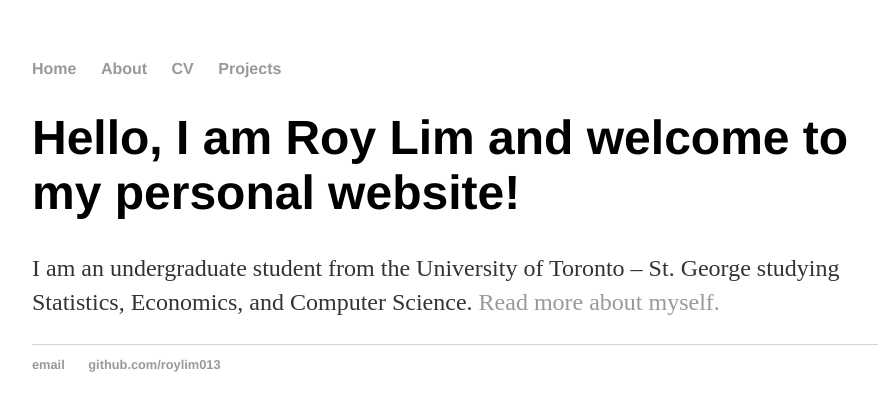
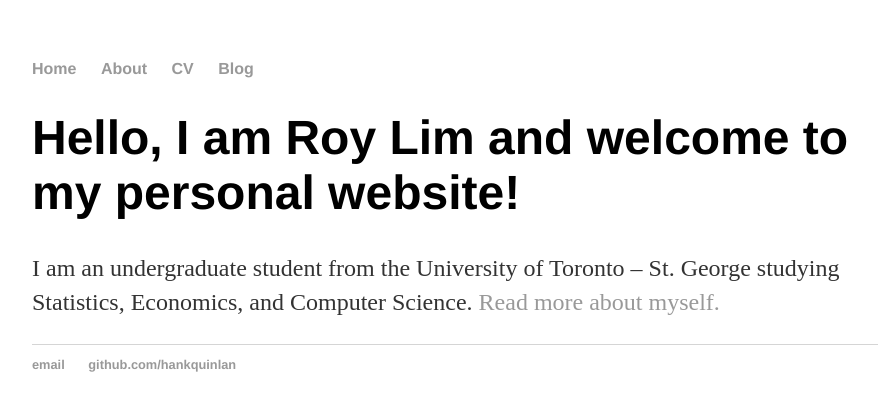
Before and after one commit to roylim013/roylim013.github.io, a Jekyll site: the page built from index.html, in a window 1280 px wide. Shown: the top 411 px of the page, without its empty margins (160-1038 px from the left). Built offline with Jekyll 4.4.1, drawn with Linux system fonts in a browser that asks for light colours.

Commit message:
Add files via upload

```diff
--- a/_layouts/default.html
+++ b/_layouts/default.html
@@ -2,28 +2,33 @@
 <html>
   <head>
     <title>{{ page.title }}</title>
-			<!-- link to main stylesheet -->
+
     <link rel="stylesheet" type="text/css" href="/css/main.css">
+
   </head>
+
+
   <body>
     <nav>
 <ul>
 <li><a href="/">Home</a></li>
 <li><a href="/about">About</a></li>
 <li><a href="/cv">CV</a></li>
-	        		<li><a href="/projects">Projects</a></li>
+<li><a href="/blog">Blog</a></li>
 </ul>
     </nav>
 <div class="container">
 
   {{ content }}
 
-			</div><!-- /.container -->
+</div>
+
   <footer>
    <ul>
-	        		<li><a href="mailto:roy.lim@mail.utoronto.ca">email</a></li>
-	        		<li><a href="https://github.com/roylim013/">github.com/roylim013</a></li>
+   <li><a href="mailto:hankquinlanhub@gmail.com">email</a></li>
+   <li><a href="https://github.com/hankquinlan">github.com/hankquinlan</a></li>
    </ul>
   </footer>
   </body>
+
 </html>
```
Lines whose indentation alone changed are shown as unchanged.
